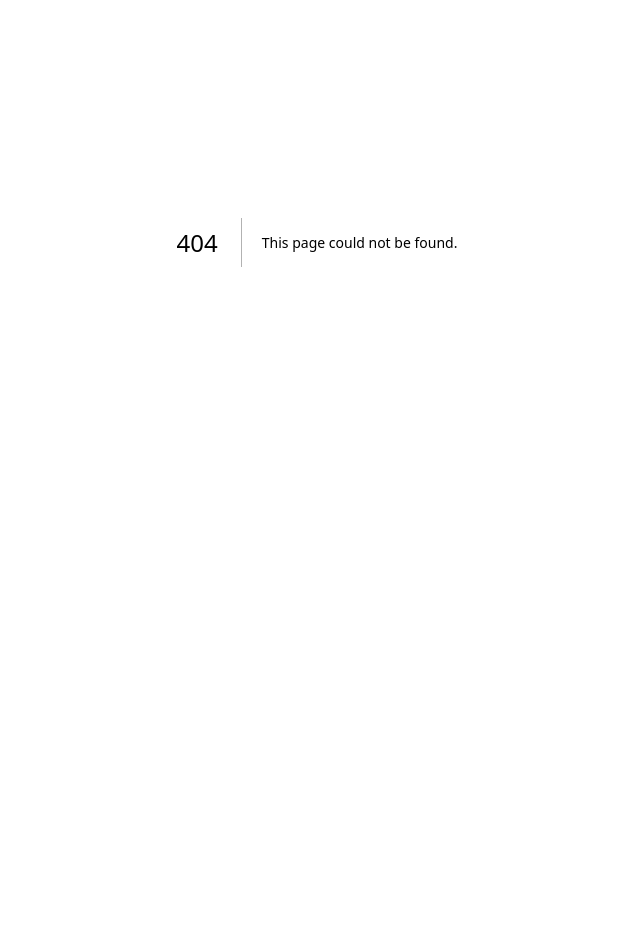
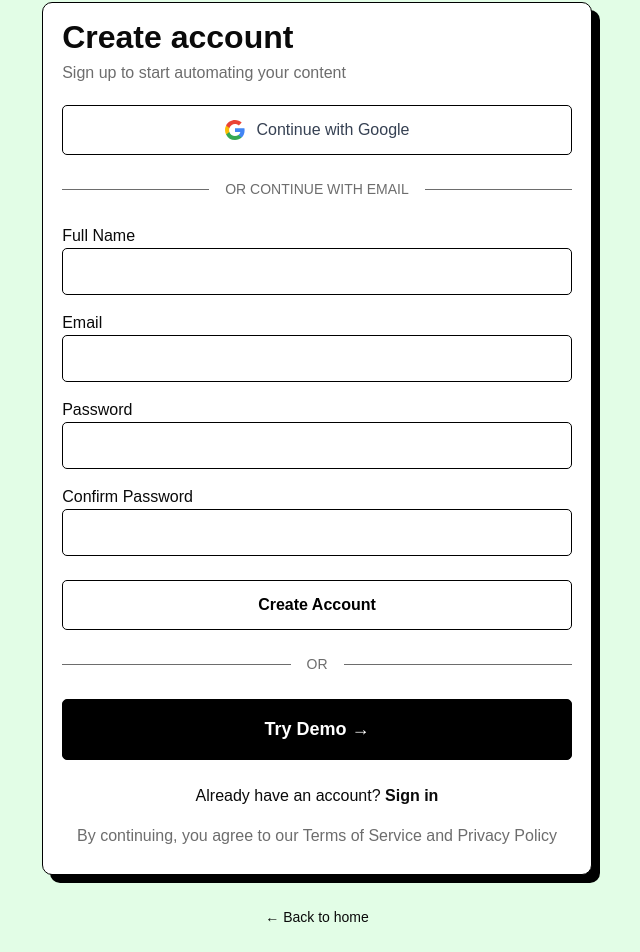
Before and after one commit to Jiwuuuu/orchestor-hackathon, a Next.js app: page /register in a window 1280 px wide. Before the commit this address had no page. Shown: the part 158-1110 px from the top of the page, without its empty margins (323-963 px from the left). Before the commit the page ends 800 px from the top, so only its background shows below. Built offline with nearby package versions, Linux system fonts and the light colour scheme; a web font is replaced by a local one.

Commit message:
feat: auth register

```diff
--- /dev/null
+++ b/src/app/register/page.tsx
@@ -0,0 +1,29 @@
+import Link from "next/link";
+import { RegisterForm } from "@/components/auth/register-form";
+
+export default function RegisterPage() {
+  return (
+    <div className="bg-custom-green font-body min-h-screen flex flex-col items-center justify-center p-[clamp(20px,4vw,30px)]">
+      {/* Logo/Branding */}
+      <div className="text-center mb-[clamp(20px,3vw,30px)]">
+        <div className="font-family-logo font-bold tracking-tightest-custom text-black leading-[0.85] break-all 1.5xl:break-normal text-[clamp(40px,8vw,80px)]">
+          ORCHESTOR
+        </div>
+        <p className="text-[16px] text-[#000000] mt-2">
+          AI-Powered Social Media Scheduling
+        </p>
+      </div>
+
+      {/* Register Form */}
+      <RegisterForm />
+
+      {/* Back to Home Link */}
+      <Link
+        href="/"
+        className="mt-8 text-[14px] font-medium hover:underline flex items-center gap-2"
+      >
+        ← Back to home
+      </Link>
+    </div>
+  );
+}
--- /dev/null
+++ b/src/components/auth/register-form.tsx
@@ -0,0 +1,162 @@
+"use client";
+
+import Link from "next/link";
+import { Button } from "@/components/ui/button";
+
+export function RegisterForm() {
+  return (
+    <div className="bg-white rounded-[10px] border border-black shadow-[8px_8px_0px_0px_rgba(0,0,0,1)] w-full max-w-[550px] py-[clamp(6px,0.8vw,10px)] px-[clamp(12px,1.5vw,20px)]">
+      {/* Heading */}
+      <div className="mb-[clamp(15px,2vw,20px)]">
+        <h2 className="text-[clamp(28px,4vw,32px)] font-semibold">
+          Create account
+        </h2>
+        <p className="text-[16px] text-[#6D6D6D]">
+          Sign up to start automating your content
+        </p>
+      </div>
+
+      {/* Google Sign Up Button */}
+      <button className="w-full flex items-center justify-center gap-3 bg-white border border-[#000000] rounded-[5px] px-4 py-3 mb-6 hover:bg-gray-50 transition-colors">
+        <svg
+          width="20"
+          height="20"
+          viewBox="0 0 20 20"
+          fill="none"
+          xmlns="http://www.w3.org/2000/svg"
+        >
+          <path
+            d="M19.6 10.227c0-.709-.064-1.39-.182-2.045H10v3.868h5.382a4.6 4.6 0 01-1.996 3.018v2.51h3.232c1.891-1.742 2.982-4.305 2.982-7.35z"
+            fill="#4285F4"
+          />
+          <path
+            d="M10 20c2.7 0 4.964-.895 6.618-2.423l-3.232-2.509c-.895.6-2.04.955-3.386.955-2.605 0-4.81-1.76-5.595-4.123H1.064v2.59A9.996 9.996 0 0010 20z"
+            fill="#34A853"
+          />
+          <path
+            d="M4.405 11.9c-.2-.6-.314-1.24-.314-1.9 0-.66.114-1.3.314-1.9V5.51H1.064A9.996 9.996 0 000 10c0 1.614.386 3.14 1.064 4.49l3.34-2.59z"
+            fill="#FBBC05"
+          />
+          <path
+            d="M10 3.977c1.468 0 2.786.505 3.823 1.496l2.868-2.868C14.959.99 12.695 0 10 0 6.09 0 2.71 2.24 1.064 5.51l3.34 2.59C5.19 5.736 7.395 3.977 10 3.977z"
+            fill="#EA4335"
+          />
+        </svg>
+        <span className="text-[16px] font-medium text-gray-700 cursor-pointer">
+          Continue with Google
+        </span>
+      </button>
+
+      {/* Divider */}
+      <div className="flex items-center gap-4 mb-6">
+        <div className="flex-1 h-px bg-[#6D6D6D]"></div>
+        <span className="text-[14px] text-[#6D6D6D] uppercase">
+          Or continue with email
+        </span>
+        <div className="flex-1 h-px bg-[#6D6D6D]"></div>
+      </div>
+
+      {/* Registration Form */}
+      <form className="space-y-4">
+        {/* Name Input */}
+        <div>
+          <label htmlFor="name" className="block text-[16px]">
+            Full Name
+          </label>
+          <input
+            type="text"
+            id="name"
+            className="w-full px-4 py-3 border border-[#000000] rounded-[5px] text-[14px] focus:outline-none focus:border-black transition-colors"
+            placeholder=""
+          />
+        </div>
+
+        {/* Email Input */}
+        <div>
+          <label htmlFor="email" className="block text-[16px]">
+            Email
+          </label>
+          <input
+            type="email"
+            id="email"
+            className="w-full px-4 py-3 border border-[#000000] rounded-[5px] text-[14px] focus:outline-none focus:border-black transition-colors"
+            placeholder=""
+          />
+        </div>
+
+        {/* Password Input */}
+        <div>
+          <label htmlFor="password" className="block text-[16px]">
+            Password
+          </label>
+          <input
+            type="password"
+            id="password"
+            className="w-full px-4 py-3 border border-[#000000] rounded-[5px] text-[14px] focus:outline-none focus:border-black transition-colors"
+            placeholder=""
+          />
+        </div>
+
+        {/* Confirm Password Input */}
+        <div>
+          <label htmlFor="confirm-password" className="block text-[16px]">
+            Confirm Password
+          </label>
+          <input
+            type="password"
+            id="confirm-password"
+            className="w-full px-4 py-3 border border-[#000000] rounded-[5px] text-[14px] focus:outline-none focus:border-black transition-colors"
+            placeholder=""
+          />
+        </div>
+
+        {/* Sign Up Button */}
+        <Button
+          type="submit"
+          variant="outline"
+          className="w-full mt-2 py-3 px-4 text-[16px] font-semibold border"
+        >
+          Create Account
+        </Button>
+      </form>
+
+      {/* Divider */}
+      <div className="flex items-center gap-4 my-6">
+        <div className="flex-1 h-px bg-[#6D6D6D]"></div>
+        <span className="text-[14px] text-[#6D6D6D] uppercase">Or</span>
+        <div className="flex-1 h-px bg-[#6D6D6D]"></div>
+      </div>
+
+      {/* Try Demo Button */}
+      <Button
+        variant="default"
+        className="w-full bg-black text-white border border-black hover:bg-white hover:text-black py-4 text-[18px] font-bold"
+      >
+        Try Demo →
+      </Button>
+
+      {/* Sign In Link */}
+      <p className="text-center text-[16px] mt-6">
+        Already have an account?{" "}
+        <Link
+          href="/login"
+          className="font-semibold no-underline hover:underline"
+        >
+          Sign in
+        </Link>
+      </p>
+
+      {/* Terms & Privacy */}
+      <p className="text-center text-[16px] text-[#6D6D6D] my-4">
+        By continuing, you agree to our{" "}
+        <Link href="/terms" className="no-underline hover:underline">
+          Terms of Service
+        </Link>{" "}
+        and{" "}
+        <Link href="/privacy" className="no-underline hover:underline">
+          Privacy Policy
+        </Link>
+      </p>
+    </div>
+  );
+}
```
